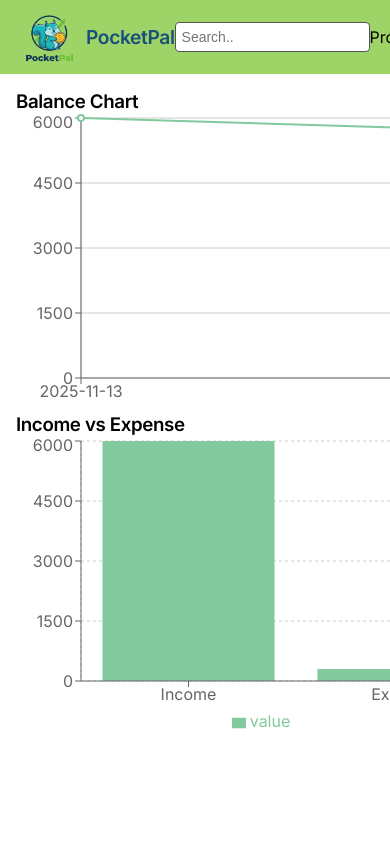
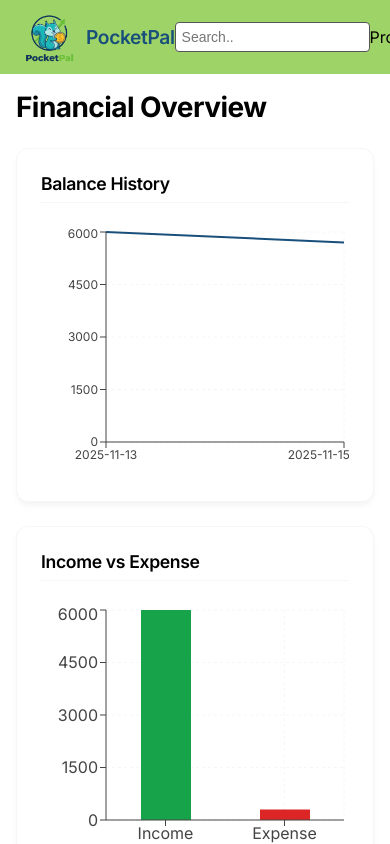
Before and after one commit to shwetakul2005/React_2.0, a React (Vite) app in the folder Personal-Finance/: page / in a window 390 px wide. Built offline with nearby package versions, Linux system fonts and the light colour scheme.

Commit message:
Add Rs Symbol

```diff
--- a/Personal-Finance/src/components/transactions/TransactionList.jsx
+++ b/Personal-Finance/src/components/transactions/TransactionList.jsx
@@ -29,7 +29,7 @@ const TransactionList = (props) => {
                          color: transaction.type === 'income' ? 'green' : 'red',
                          fontWeight: 'bold'
                      }}>
-                         ${transaction.amount}
+                        {` ₹${transaction.amount}`}
                      </span>
                  </p>
                  <p>Category: {transaction.category}</p>
--- a/Personal-Finance/src/pages/Categories.jsx
+++ b/Personal-Finance/src/pages/Categories.jsx
@@ -26,6 +26,12 @@ const Categories = () => {
     return (
       <div className='page_content'>
         <h1>Categories here</h1>
+         <button
+            className="add-btn"
+            onClick={() => setShowForm(!showForm)}
+         >
+            {showForm ? "Cancel Transaction" : "+ Add New Category"}
+         </button>
 
         {/* <h3>Categories: </h3> */}
 
@@ -70,12 +76,7 @@ const Categories = () => {
               </div>
             </div>
           ))}
-          <button
-            className="add-btn"
-            onClick={() => setShowForm(!showForm)}
-         >
-            {showForm ? "Cancel Transaction" : "+ Add New Category"}
-         </button>
+
         </div>
         {showForm && (
             <div className="form-wrapper">
--- /dev/null
+++ b/Personal-Finance/src/pages/Dashboard.css
@@ -0,0 +1,85 @@
+/* =========================================
+   Dashboard Layout
+   ========================================= */
+.dashboard-container {
+    padding-bottom: 3rem;
+    width: 100%;
+}
+
+.dashboard-container h2 {
+    color: var(--text-color);
+    margin-bottom: 1.5rem;
+    font-size: 1.75rem;
+    font-weight: 700;
+}
+
+/* The Grid: Automatically stacks cards based on screen size */
+.dashboard-grid {
+    display: grid;
+    /* Cards will be at least 350px wide, or stretch to fill space */
+    grid-template-columns: repeat(auto-fit, minmax(350px, 1fr));
+    gap: 1.5rem;
+}
+
+/* =========================================
+   Chart Cards (Consistent with Transaction Cards)
+   ========================================= */
+.chart-card {
+    background-color: var(--background-color);
+    border: 1px solid var(--sidebar-border);
+    border-radius: 12px;
+    padding: 1.5rem;
+
+    /* Flex column to handle header + chart area */
+    display: flex;
+    flex-direction: column;
+
+    /* Subtle Shadow */
+    box-shadow: 0 4px 6px -1px rgba(0, 0, 0, 0.05);
+    transition: transform 0.2s ease, box-shadow 0.2s ease;
+}
+
+html.dark .chart-card {
+    /* Slightly lighter background in dark mode to stand out from page bg */
+    background-color: rgba(255, 255, 255, 0.03);
+    box-shadow: none;
+}
+
+.chart-card:hover {
+    transform: translateY(-2px);
+    border-color: var(--nav-title-color); /* Highlight border on hover */
+}
+
+/* Card Header */
+.chart-card h3 {
+    color: var(--text-color);
+    font-size: 1.1rem;
+    font-weight: 600;
+    margin-bottom: 1.5rem;
+    padding-bottom: 0.5rem;
+    border-bottom: 1px solid var(--sidebar-border);
+}
+
+/* =========================================
+   Chart Wrapper
+   ========================================= */
+/* This is crucial for ResponsiveContainer to work.
+   It forces the chart to have a specific height. */
+.chart-wrapper {
+    width: 100%;
+    height: 300px; /* Adjust this to make charts taller/shorter */
+    position: relative;
+}
+
+/* =========================================
+   Mobile Responsiveness
+   ========================================= */
+@media (max-width: 768px) {
+    .dashboard-grid {
+        grid-template-columns: 1fr; /* Stack vertically on phones */
+    }
+
+    .chart-wrapper {
+        height: 250px; /* Slightly shorter on mobile */
+    }
+}
--- a/Personal-Finance/src/pages/Dashboard.jsx
+++ b/Personal-Finance/src/pages/Dashboard.jsx
@@ -1,17 +1,18 @@
-// Products.js
+// Products.js (Dashboard)
+import React from 'react';
 import { useNavigate } from 'react-router-dom';
-import React from 'react';
 import { useFinance } from '../context/FinanceContext';
 import useTransactions from '../hooks/useTransactions';
-import { BarChart,Legend, LineChart, Line, CartesianGrid, XAxis, YAxis, Tooltip, Bar  } from 'recharts';
+// IMPORT ResponsiveContainer HERE
+import { Pie, BarChart, Legend, LineChart, Line, CartesianGrid, XAxis, YAxis, Tooltip, Bar, PieChart, ResponsiveContainer, Cell } from 'recharts';
+import './dashboard.css'; // Don't forget to import the CSS
 
 const Dashboard = () => {
    const navigate = useNavigate();
-   const {transactions} = useFinance();
-   const{totalExpense} = useTransactions();
+   const { transactions } = useFinance();
+   // const { totalExpense } = useTransactions(); // Unused in snippet, but okay
 
    const income = transactions.filter(t => t.type === "income").reduce((s, t) => s + t.amount, 0);
-
    const expense = transactions.filter(t => t.type === "expense").reduce((s, t) => s + t.amount, 0);
 
    const barData = [
@@ -24,42 +25,100 @@ const Dashboard = () => {
    let runningBalance = 0;
    const balanceData = sorted.map(t => {
       runningBalance += t.type === "income" ? t.amount : -t.amount;
-
-      return {
-         date: t.date,
-         balance: runningBalance
-      };
+      return { date: t.date, balance: runningBalance };
    });
 
+   const categoryTotals = {};
+   transactions.forEach(t => {
+      if (!categoryTotals[t.category]) categoryTotals[t.category] = 0;
+      categoryTotals[t.category] += t.amount;
+   });
+
+   const pieData = Object.keys(categoryTotals).map(cat => ({
+      name: cat,
+      value: categoryTotals[cat]
+   }));
+
+   // Colors for Pie Chart segments
+   const COLORS = ['#0088FE', '#00C49F', '#FFBB28', '#FF8042', '#8884d8', '#82ca9d'];
+
    return (
-      <div>
+      <div className="dashboard-container">
+         <h2>Financial Overview</h2>
 
-      <div>
+         <div className='dashboard-grid'>
 
-         <h3>Balance Chart</h3>
-         <LineChart width={500} height={300} data={balanceData}>
-            <CartesianGrid stroke="#ccc" />
-            <XAxis dataKey="date" />
-            <YAxis />
-            <Line
-               type="monotone"
-               dataKey="balance"
-               stroke="#82ca9d"
-               strokeWidth={2}
+            {/* Balance Chart Card */}
+            <div className="chart-card">
+               <h3>Balance History</h3>
+               <div className="chart-wrapper">
+                  <ResponsiveContainer width="100%" height="100%">
+                     <LineChart data={balanceData}>
+                        <CartesianGrid strokeDasharray="3 3" stroke="var(--sidebar-border)" />
+                        <XAxis dataKey="date" stroke="var(--sidebar-text)" tick={{fontSize: 12}} />
+                        <YAxis stroke="var(--sidebar-text)" tick={{fontSize: 12}} />
+                        <Tooltip
+                            contentStyle={{ backgroundColor: 'var(--background-color)', borderColor: 'var(--sidebar-border)', color: 'var(--text-color)' }}
                         />
-            <Tooltip />
+                        <Line type="monotone" dataKey="balance" stroke="var(--nav-title-color)" strokeWidth={2} dot={false} />
                      </LineChart>
+                  </ResponsiveContainer>
                </div>
-      <div>
+            </div>
+
+            {/* Income vs Expense Card */}
+            <div className="chart-card">
                <h3>Income vs Expense</h3>
-         <BarChart width={500} height={300} data={barData}>
-            <CartesianGrid strokeDasharray="3 3" />
-            <XAxis dataKey="name" />
-            <YAxis />
-            <Tooltip />
-            <Legend />
-            <Bar dataKey="value" fill="#82ca9d" />
+               <div className="chart-wrapper">
+                  <ResponsiveContainer width="100%" height="100%">
+                     <BarChart data={barData}>
+                        <CartesianGrid strokeDasharray="3 3" stroke="var(--sidebar-border)" />
+                        <XAxis dataKey="name" stroke="var(--sidebar-text)" />
+                        <YAxis stroke="var(--sidebar-text)" />
+                        <Tooltip
+                            cursor={{fill: 'var(--sidebar-hover-bg)'}}
+                            contentStyle={{ backgroundColor: 'var(--background-color)', borderColor: 'var(--sidebar-border)', color: 'var(--text-color)' }}
+                        />
+                        <Bar dataKey="value" fill="#82ca9d" barSize={50}>
+                             {
+                                barData.map((entry, index) => (
+                                    <Cell key={`cell-${index}`} fill={entry.name === 'Income' ? '#16a34a' : '#dc2626'} />
+                                ))
+                             }
+                        </Bar>
                      </BarChart>
+                  </ResponsiveContainer>
+               </div>
+            </div>
+
+            {/* Pie Chart Card */}
+            <div className="chart-card">
+               <h3>Category Distribution</h3>
+               <div className="chart-wrapper">
+                  <ResponsiveContainer width="100%" height="100%">
+                     <PieChart>
+                        <Pie
+                           data={pieData}
+                           dataKey="value"
+                           nameKey="name"
+                           cx="50%"
+                           cy="50%"
+                           outerRadius={80}
+                           label
+                        >
+                           {pieData.map((entry, index) => (
+                              <Cell key={`cell-${index}`} fill={COLORS[index % COLORS.length]} />
+                           ))}
+                        </Pie>
+                        <Tooltip
+                         cursor={{fill: 'var(--sidebar-hover-bg)'}}
+                        contentStyle={{ backgroundColor: 'var(--background-color)', borderColor: 'var(--sidebar-border)', color: 'var(--text-color)' }} />
+                        {/* <Legend wrapperStyle={{ color: 'var(--text-color)' }}/> */}
+                     </PieChart>
+                  </ResponsiveContainer>
+               </div>
+            </div>
+
          </div>
       </div>
    );
--- a/Personal-Finance/src/pages/Transactions.jsx
+++ b/Personal-Finance/src/pages/Transactions.jsx
@@ -29,8 +29,8 @@ const Transactions = () => {
 
         <h1 className="transactions-header">Transactions here</h1>
         <div className="balance-stats">
-            <h2>Your current Balance is: ${balance}</h2>
-            <h2>Your Total Expense is ${totalExpense}</h2>
+            <h2>Your current Balance is: ₹{balance}</h2>
+            <h2>Your Total Expense is ₹{totalExpense}</h2>
         </div>
         <div className='controls-wrapper'>
             <div className='search-box'>
```
Lines whose indentation alone changed are shown as unchanged.
